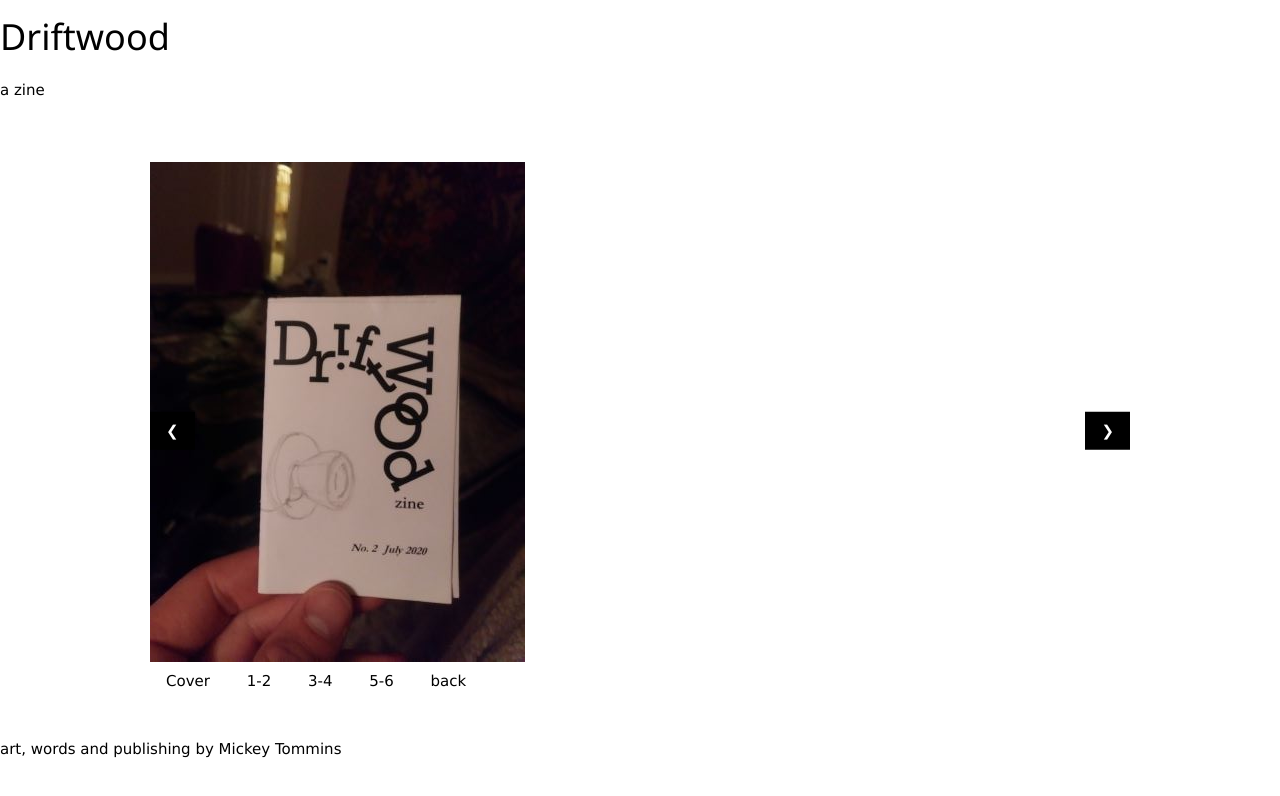
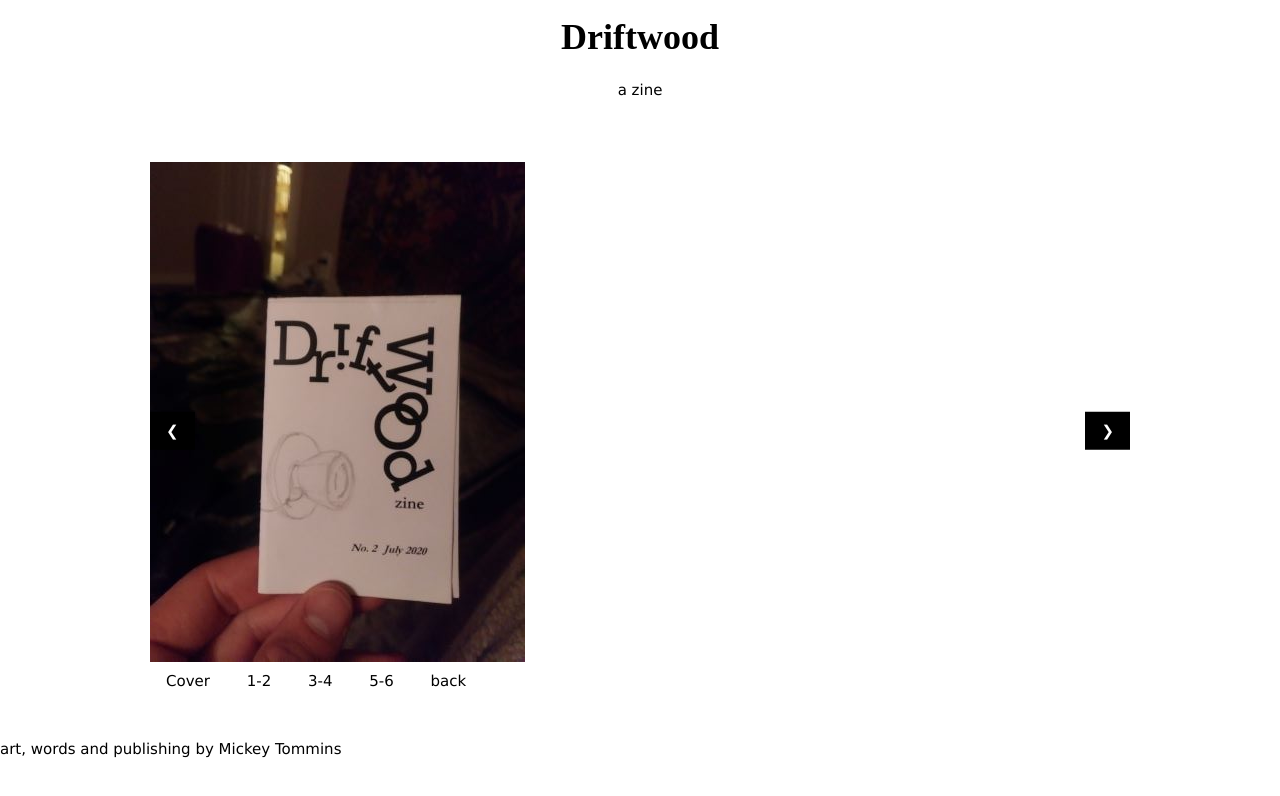
Before and after one commit to DriftwoodZine/driftwoodzine, a plain HTML site: page index.html in a window 1280 px wide. Drawn offline with nearby package versions, Linux system fonts and the light colour scheme.

Commit message:
Update index.html

```diff
--- a/index.html
+++ b/index.html
@@ -6,8 +6,8 @@
 </head>
 <body>
 
-<h1 style="font-family: "Garamond", serif; font-weight: bold; text-align: center;">Driftwood</h1>
-<p style="font family: "Garamond", serif; text-align: center;">a zine</p>
+<h1 style="font-family: serif; font-weight: bold; text-align: center;">Driftwood</h1>
+<p style="font family: serif; text-align: center;">a zine</p>
 
   <br>
   <br>
```
